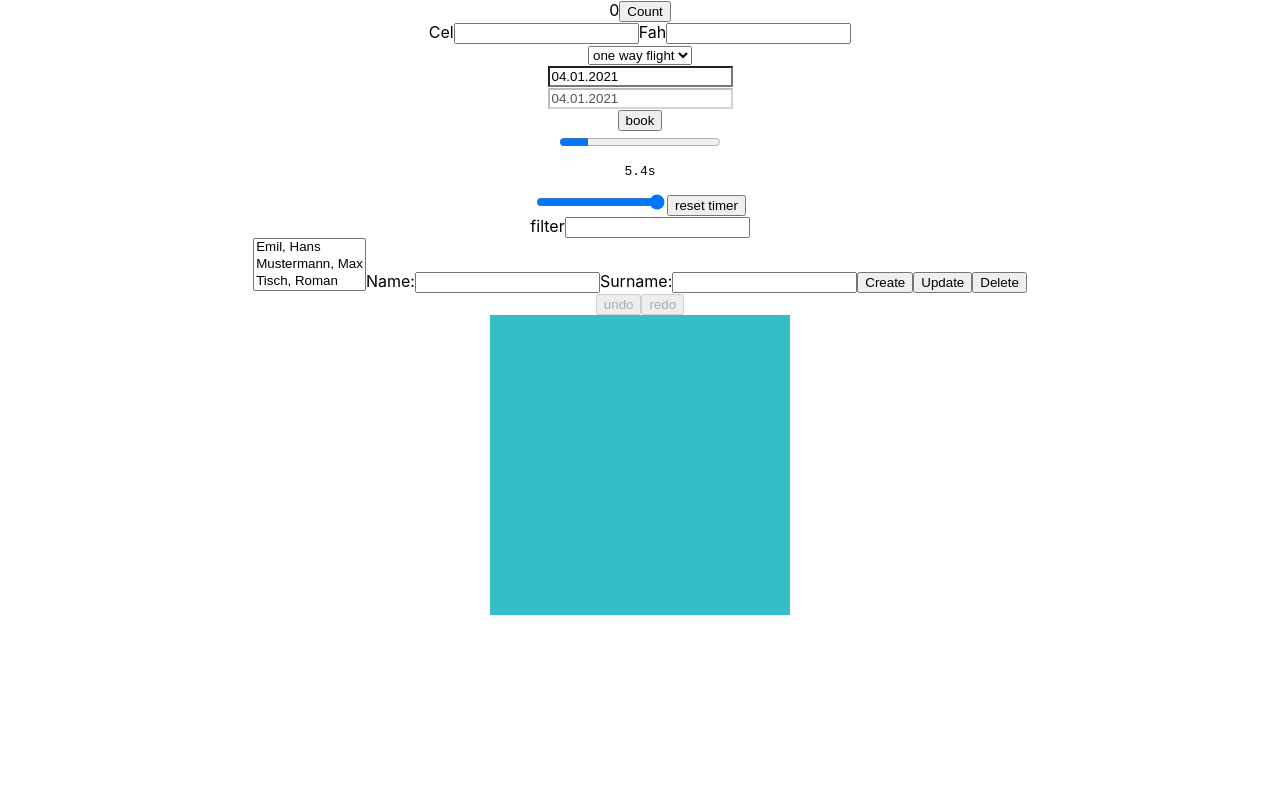
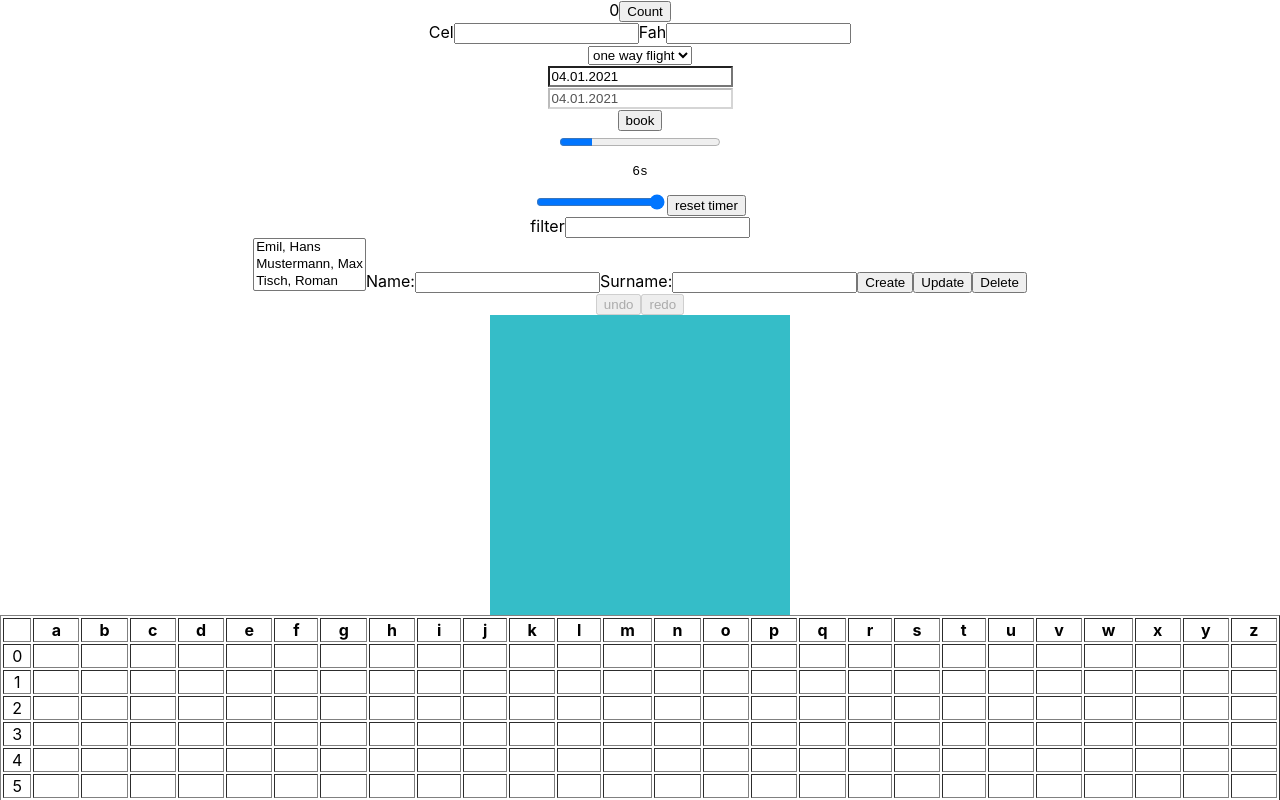
Before and after one commit to violeine/7react, a React (Create React App) app: page / in a window 1280 px wide. Shown: the top 800 px of the page. Built offline with nearby package versions, Linux system fonts and the light colour scheme.

Commit message:
rough cells

```diff
--- a/src/App.js
+++ b/src/App.js
@@ -6,6 +6,7 @@ import { BookFlight } from "./BookFlight.js";
 import { Timer } from "./Timer.js";
 import { Crud } from "./Crud.js";
 import { CircleDraw } from "./CircleDraw.js";
+import { Cells } from "./Cells.js";
 
 function App() {
   return (
@@ -16,6 +17,7 @@ function App() {
       <Timer />
       <Crud />
       <CircleDraw />
+      <Cells />
     </div>
   );
 }
--- /dev/null
+++ b/src/Cells.js
@@ -0,0 +1,108 @@
+import { useState, useEffect } from "react";
+
+export function Cells() {
+  const [cells, setCells] = useState(
+    Array.from({ length: 26 }, () => Array.from({ length: 100 }, () => null)),
+  );
+  return (
+    <div>
+      <table border={1}>
+        <tbody>
+          <tr>
+            <th style={{ width: "30px" }}></th>
+            {[...Array(26)].map((_, i) => (
+              <th style={{ width: "92px" }}>{String.fromCharCode(i + 97)}</th>
+            ))}
+          </tr>
+          {[...Array(100).keys()].map((el) => (
+            <tr key={el}>
+              <td>{el}</td>
+              {[...Array(26)].map((_, i) => (
+                <Cell
+                  row={el}
+                  col={i}
+                  cells={cells}
+                  key={`${el} ${i}`}
+                  setCells={setCells}
+                />
+              ))}
+            </tr>
+          ))}
+        </tbody>
+      </table>
+    </div>
+  );
+}
+
+function Cell({ row, col, cells, setCells }) {
+  const [input, setInput] = useState();
+  const [clicked, setClicked] = useState(false);
+  const [raw, setRaw] = useState(undefined);
+  const [formula, setFormula] = useState();
+  const [deps, setDeps] = useState();
+  function handleBlur() {
+    setClicked(false);
+  }
+
+  useEffect(() => {
+    console.log(col, row, raw);
+    const a = parseRaw(raw);
+    if (!a.isFormular) {
+      const temp = JSON.parse(JSON.stringify(cells));
+      temp[col][row] = a.str;
+      setCells(temp);
+    }
+    setFormula(a);
+  }, [raw]);
+
+  // useEffect(() => {
+  //   if (formula.isFormular) {
+  //     // create new deps,
+  //     // check if deps change
+  // set new deps
+  // updateCells
+  // , else do nothing?
+
+  //   }
+  // }, [cells, formular]);
+  function handleChange(e) {
+    setInput(e.target.value);
+  }
+  function handleKey(e) {
+    if (e.key == "Enter") {
+      setRaw(input);
+      handleBlur();
+    }
+    if (e.key == "Escape") {
+      handleBlur();
+    }
+  }
+  return (
+    <td
+      style={{ padding: "4px", minHeight: "32px" }}
+      onClick={(e) => setClicked(true)}
+    >
+      {clicked ? (
+        <input
+          style={{ width: "92px" }}
+          type="text"
+          onBlur={handleBlur}
+          value={input}
+          onChange={handleChange}
+          onKeyDown={handleKey}
+          autoFocus={true}
+        />
+      ) : (
+        <span>{cells[col][row]}</span>
+        // <span>{raw}</span>
+      )}
+    </td>
+  );
+}
+
+function parseRaw(str) {
+  return {
+    isFormular: false,
+    str: str,
+  };
+}
--- a/src/Timer.js
+++ b/src/Timer.js
@@ -23,15 +23,15 @@ export function Timer() {
 
   useEffect(() => {
     if (time >= max) {
-      setTime((time) => Number(max));
-    } else setTime((time) => realTime);
+      setTime(() => Number(max));
+    } else setTime(() => realTime);
   }, [realTime, time, max]);
 
   useEffect(() => {
     if (realTime === 30000) {
       clearInterval(id);
     }
-  }, [realTime]);
+  }, [realTime, id]);
   return (
     <div>
       <progress
```
